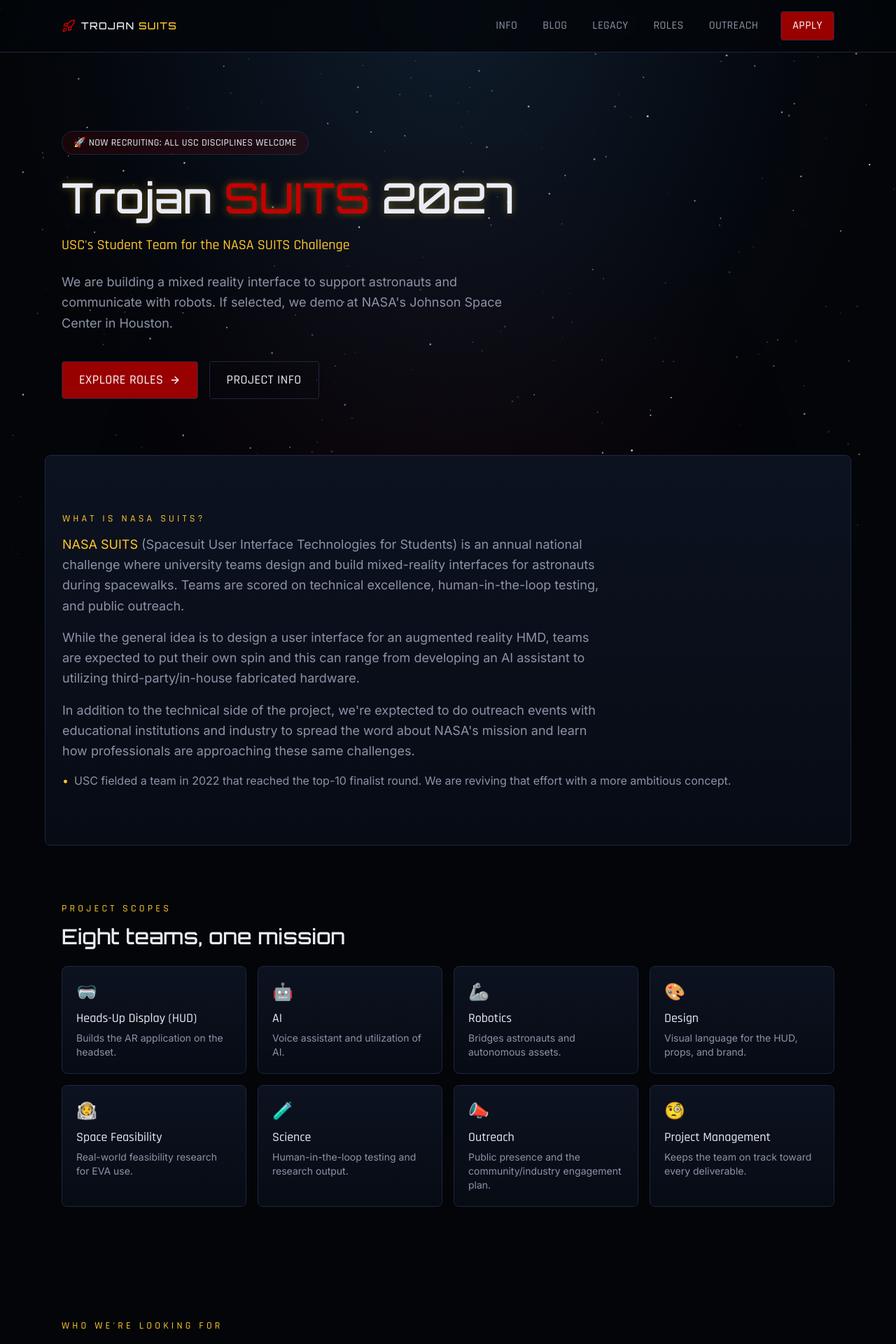
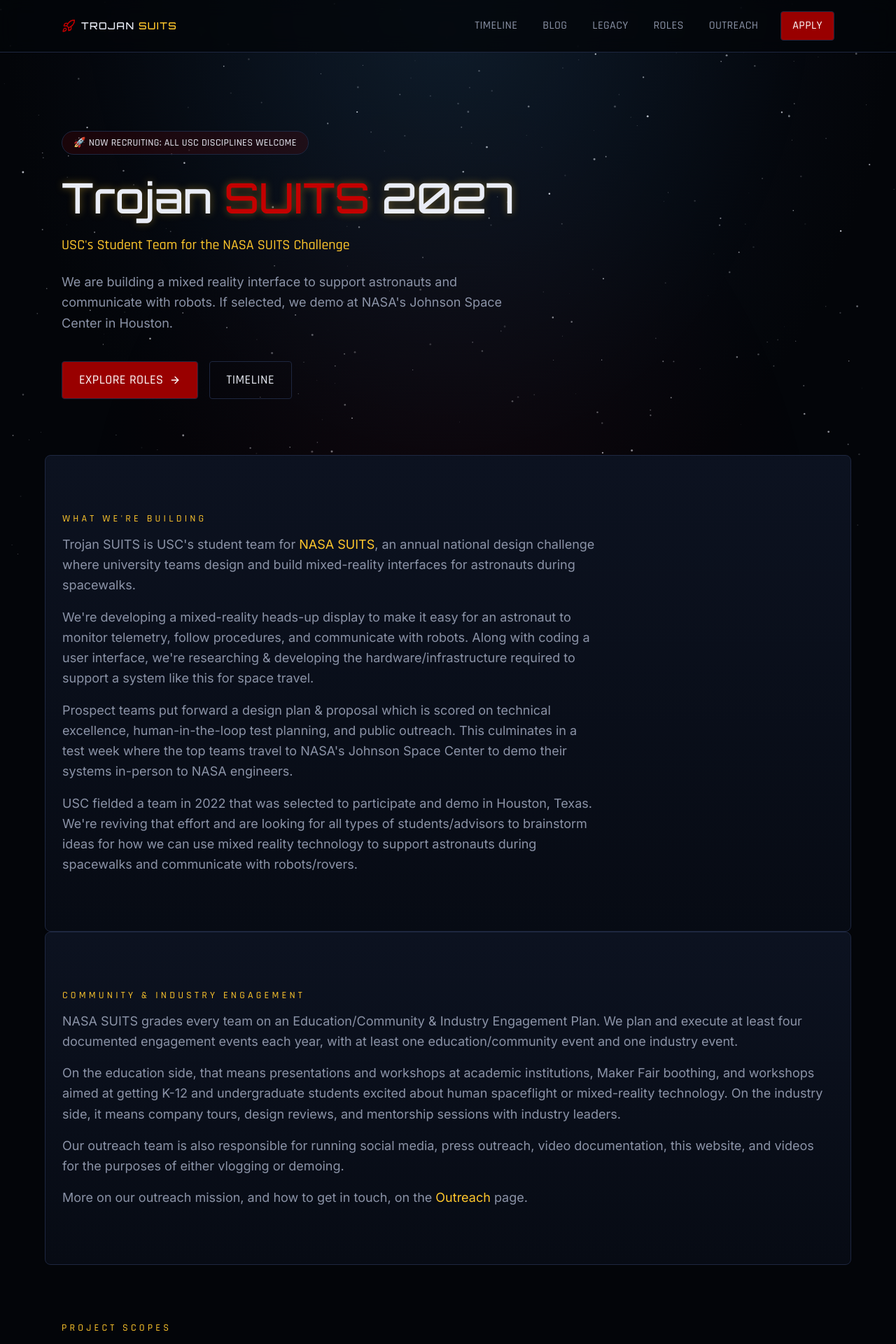
Before and after one commit to Trojan-SUITS/Trojan-SUITS-Website, a Next.js app: page / in a window 1280 px wide. Shown: the top 1920 px of the page at 70% size. Built offline with nearby package versions, Linux system fonts and the light colour scheme.

Commit message:
Renamed some pages, swapped some content from the time line page to landing page, set up CI/CD

```diff
--- a/src/app/blog/page.tsx
+++ b/src/app/blog/page.tsx
@@ -1,7 +1,8 @@
 import type { Metadata } from "next";
 import { Section, Eyebrow } from "@/components/Section";
 import AuthorAvatar from "@/components/AuthorAvatar";
-import { blogPosts } from "@/data/blog";
+import { blogPosts, type BlogPost } from "@/data/blog";
+import { formatPostDate, monthLabel, monthSlug } from "@/lib/blogDate";
 
 export const metadata: Metadata = {
   title: "Blog | Trojan SUITS 2027",
@@ -9,7 +10,26 @@
     "Updates from Trojan SUITS, USC's team for the NASA SUITS challenge.",
 };
 
+function groupByMonth(posts: BlogPost[]) {
+  const sorted = [...posts].sort((a, b) => b.date.localeCompare(a.date));
+  const groups: { label: string; slug: string; posts: BlogPost[] }[] = [];
+
+  for (const post of sorted) {
+    const label = monthLabel(post.date);
+    const last = groups[groups.length - 1];
+    if (last?.label === label) {
+      last.posts.push(post);
+    } else {
+      groups.push({ label, slug: monthSlug(post.date), posts: [post] });
+    }
+  }
+
+  return groups;
+}
+
 export default function BlogPage() {
+  const months = groupByMonth(blogPosts);
+
   return (
     <>
       <Section className="pt-16 md:pt-20">
@@ -20,9 +40,30 @@
       </Section>
 
       <Section className="pb-24">
+        <div className="mb-10 flex flex-wrap gap-2">
+          {months.map((month) => (
+            <a
+              key={month.slug}
+              href={`#${month.slug}`}
+              className="rounded-full border border-space-border-bright px-4 py-2 font-hud text-sm uppercase tracking-wide text-foreground transition-colors hover:border-hud-cyan hover:text-gold"
+            >
+              {month.label}
+            </a>
+          ))}
+        </div>
+
+        <div className="space-y-12">
+          {months.map((month) => (
+            <div key={month.slug} id={month.slug} className="scroll-mt-24">
+              <h2 className="mb-4 font-hud text-sm uppercase tracking-wide text-foreground-muted">
+                {month.label}
+              </h2>
               <div className="space-y-4">
-          {blogPosts.map((post) => (
-            <div key={post.id} className="panel-border flex gap-4 rounded-lg p-6">
+                {month.posts.map((post) => (
+                  <div
+                    key={post.id}
+                    className="panel-border flex gap-4 rounded-lg p-6"
+                  >
                     <AuthorAvatar name={post.author} />
                     <div>
                       <div className="mb-2 flex flex-wrap items-baseline gap-x-3 gap-y-1">
@@ -30,7 +71,7 @@
                           {post.author}
                         </span>
                         <span className="font-hud text-sm uppercase tracking-wide text-gold/80">
-                    {post.date}
+                          {formatPostDate(post.date)}
                         </span>
                       </div>
                       <div className="space-y-4 text-lg text-foreground-muted">
@@ -40,6 +81,9 @@
                   </div>
                 ))}
               </div>
+            </div>
+          ))}
+        </div>
       </Section>
     </>
   );
--- a/src/app/info/page.tsx
+++ /dev/null
@@ -1,62 +0,0 @@
-import type { Metadata } from "next";
-import { Section, Eyebrow, SectionTitle } from "@/components/Section";
-import { PhaseComparisonTimeline } from "@/components/Timeline";
-import { phaseGroups } from "@/data/timeline";
-
-export const metadata: Metadata = {
-  title: "Info | Trojan SUITS 2027",
-  description:
-    "Project info, timeline, and current roster for Trojan SUITS, USC's team for the NASA SUITS challenge.",
-};
-
-export default function InfoPage() {
-  return (
-    <>
-      <Section className="pt-16 md:pt-20">
-        <Eyebrow>Info</Eyebrow>
-        <h1 className="font-display text-3xl text-foreground md:text-5xl">
-          Project Info
-        </h1>
-      </Section>
-
-      <Section id="project-info" className="panel-border rounded-lg">
-        <SectionTitle>What We're Building</SectionTitle>
-        <div className="space-y-4 text-lg leading-relaxed text-foreground-muted">
-          <p>
-            Trojan SUITS is USC's student team for NASA SUITS,
-            an annual national design challenge where university teams design and build
-            mixed-reality interfaces for astronauts during spacewalks.
-          </p>
-          <p>
-            We're developing a mixed-reality heads-up display
-            to make it easy for an astronaut to monitor telemetry,
-            follow procedures, and direct autonomous assets during an EVA
-            without breaking focus on the physical task in front of them.
-          </p>
-          <p>
-            Prospect teams put forward a design plan & proposal which is scored on
-            technical excellence, human-in-the-loop test planning, and public outreach.
-            This culminates in a test week where the top teams travel
-            to NASA's Johnson Space Center to demo their systems in-person to
-            NASA engineers.
-          </p>
-          <p>
-            USC fielded a team in 2022 that was selected to participate and demo in Houston, Texas.
-            We're reviving that effort and are looking for all types of students & advisors to
-            braintstorm and develop ideas for how we can use mixed reality technology to support
-            astronauts during space walks and communicate with robots/rovers.
-          </p>
-        </div>
-      </Section>
-
-      <Section id="timeline">
-        <Eyebrow>Timeline</Eyebrow>
-        <p className="mb-10 max-w-3xl text-foreground-muted">
-          All NASA dates are sourced from the FY2026 NASA SUITS season and are subject to change
-          once the FY2027 guidelines are formally published in late August, 2026.
-        </p>
-        <PhaseComparisonTimeline groups={phaseGroups} />
-      </Section>
-    </>
-  );
-}
--- a/src/app/legacy/page.tsx
+++ b/src/app/legacy/page.tsx
@@ -15,7 +15,7 @@
       <Section className="pt-16 md:pt-20">
         <Eyebrow>Legacy</Eyebrow>
         <h1 className="font-display text-3xl text-foreground md:text-5xl">
-          Our Legacy
+          USC Teams of the Past
         </h1>
       </Section>
 
--- a/src/app/page.tsx
+++ b/src/app/page.tsx
@@ -17,7 +17,8 @@
   "Psychology / Cognitive Science",
   "Design",
   "Journalism / Communications",
-  "Business / Marketing",
+  "Business",
+  "Marketing",
   "Mechanical / Systems Engineering",
 ];
 
@@ -47,18 +48,19 @@
             Explore Roles <ArrowRight className="h-4 w-4" />
           </Link>
           <Link
-            href="/info"
+            href="/timeline"
             className="inline-flex items-center gap-2 rounded border border-space-border-bright px-6 py-3 font-hud text-lg uppercase tracking-wide text-foreground transition-colors hover:border-hud-cyan hover:text-gold"
           >
-            Project Info
+            Timeline
           </Link>
         </div>
       </Section>
 
       <Section className="panel-border rounded-lg">
-        <Eyebrow>What is NASA SUITS?</Eyebrow>
+        <Eyebrow>What We're Building</Eyebrow>
         <div className="space-y-4">
           <p className="max-w-3xl text-lg leading-relaxed text-foreground-muted">
+            Trojan SUITS is USC's student team for{" "}
             <a
               href={NASA_SUITS_URL}
               target="_blank"
@@ -66,29 +68,63 @@
               className="text-gold hover:underline"
             >
               NASA SUITS
-            </a>{" "}
-            (Spacesuit User Interface Technologies for Students) is
-            an annual national challenge where university teams design and
-            build mixed-reality interfaces for astronauts during spacewalks.
-            Teams are scored on technical excellence, human-in-the-loop
-            testing, and public outreach.
+            </a>
+            , an annual national design challenge where university teams
+            design and build mixed-reality interfaces for astronauts during
+            spacewalks.
           </p>
           <p className="max-w-3xl text-lg leading-relaxed text-foreground-muted">
-            While the general idea is to design
-            a user interface for an augmented reality HMD, teams are expected
-            to put their own spin and this can range from developing an AI assistant
-            to utilizing third-party/in-house fabricated hardware.
+            We're developing a mixed-reality heads-up display to make it easy
+            for an astronaut to monitor telemetry, follow procedures, and
+            communicate with robots. Along with coding a user interface, we're researching
+            & developing the hardware/infrastructure required to support
+            a system like this for space travel.
           </p>
           <p className="max-w-3xl text-lg leading-relaxed text-foreground-muted">
-            In addition to the technical side of the project, we're exptected to do
-            outreach events with educational institutions and industry to spread the word
-            about NASA's mission and learn how professionals are approaching these
-            same challenges.
+            Prospect teams put forward a design plan & proposal which is
+            scored on technical excellence, human-in-the-loop test planning,
+            and public outreach. This culminates in a test week where the top
+            teams travel to NASA's Johnson Space Center to demo their systems
+            in-person to NASA engineers.
           </p>
-          <p className="flex items-center gap-2 text-foreground-muted">
-            <span className="text-gold">•</span>
-            USC fielded a team in 2022 that reached the top-10 finalist round.
-            We are reviving that effort with a more ambitious concept.
+          <p className="max-w-3xl text-lg leading-relaxed text-foreground-muted">
+            USC fielded a team in 2022 that was selected to participate and
+            demo in Houston, Texas. We're reviving that effort and are
+            looking for all types of students/advisors to brainstorm ideas for how we can use mixed reality technology to
+            support astronauts during spacewalks and communicate with
+            robots/rovers.
+          </p>
+        </div>
+      </Section>
+
+      <Section id="outreach" className="panel-border rounded-lg">
+        <Eyebrow>Community & Industry Engagement</Eyebrow>
+        <div className="space-y-4 text-lg leading-relaxed text-foreground-muted">
+          <p>
+            NASA SUITS grades every team on an Education/Community & Industry
+            Engagement Plan. We plan and execute at least four documented
+            engagement events each year, with at least one education/community
+            event and one industry event.
+          </p>
+          <p>
+            On the education side, that means presentations and workshops at
+            academic institutions, Maker Fair boothing, and workshops
+            aimed at getting K-12 and undergraduate students excited about
+            human spaceflight or mixed-reality technology. On the industry
+            side, it means company tours, design reviews, and mentorship
+            sessions with industry leaders.
+          </p>
+          <p>
+            Our outreach team is also responsible for running social media,
+            press outreach, video documentation, this website, and videos for
+            the purposes of either vlogging or demoing.
+          </p>
+          <p>
+            More on our outreach mission, and how to get in touch, on the{" "}
+            <a href="/outreach" className="text-gold hover:underline">
+              Outreach
+            </a>{" "}
+            page.
           </p>
         </div>
       </Section>
--- /dev/null
+++ b/src/app/timeline/page.tsx
@@ -0,0 +1,31 @@
+import type { Metadata } from "next";
+import { Section, Eyebrow } from "@/components/Section";
+import { PhaseComparisonTimeline } from "@/components/Timeline";
+import { phaseGroups } from "@/data/timeline";
+
+export const metadata: Metadata = {
+  title: "Timeline | Trojan SUITS 2027",
+  description:
+    "The NASA SUITS schedule alongside Trojan SUITS' internal plan.",
+};
+
+export default function TimelinePage() {
+  return (
+    <>
+      <Section className="pt-16 md:pt-20">
+        <Eyebrow>Timeline</Eyebrow>
+        <h1 className="font-display text-3xl text-foreground md:text-5xl">
+          FY2027
+        </h1>
+      </Section>
+
+      <Section>
+        <p className="mb-10 max-w-3xl text-foreground-muted">
+          All NASA dates are sourced from the FY2026 NASA SUITS season and are subject to change
+          once the FY2027 guidelines are formally published in late August, 2026.
+        </p>
+        <PhaseComparisonTimeline groups={phaseGroups} />
+      </Section>
+    </>
+  );
+}
--- a/src/components/Footer.tsx
+++ b/src/components/Footer.tsx
@@ -32,8 +32,8 @@
           </a>
         </div>
         <div className="flex flex-wrap gap-x-6 gap-y-2">
-          <Link href="/info" className="hover:text-gold">
-            Info
+          <Link href="/timeline" className="hover:text-gold">
+            Timeline
           </Link>
           <Link href="/blog" className="hover:text-gold">
             Blog
--- a/src/components/Navbar.tsx
+++ b/src/components/Navbar.tsx
@@ -6,7 +6,7 @@
 import { Menu, X, Rocket } from "lucide-react";
 
 const links = [
-  { href: "/info", label: "Info" },
+  { href: "/timeline", label: "Timeline" },
   { href: "/blog", label: "Blog" },
   { href: "/legacy", label: "Legacy" },
   { href: "/roles", label: "Roles" },
--- a/src/data/blog.tsx
+++ b/src/data/blog.tsx
@@ -2,7 +2,7 @@
 
 export type BlogPost = {
   id: string;
-  date: string;
+  date: string; // ISO format, e.g. "2026-07-30" — powers both the display date and the month grouping
   author: string; // must match a `name` in src/data/roster.ts
   content: ReactNode; // plain text, or full JSX: <img>, custom classNames, etc.
 };
@@ -10,7 +10,7 @@
 export const blogPosts: BlogPost[] = [
   {
     id: "2026-07-30-recruiting",
-    date: "July 30, 2026",
+    date: "2026-07-30",
     author: "Brian Lim",
     content: (
       <p>
--- /dev/null
+++ b/src/lib/blogDate.ts
@@ -0,0 +1,24 @@
+// `iso` is a "YYYY-MM-DD" string. Parsed with an explicit time so it's not
+// shifted a day by UTC/local timezone differences.
+function toDate(iso: string) {
+  return new Date(`${iso}T00:00:00`);
+}
+
+export function formatPostDate(iso: string) {
+  return toDate(iso).toLocaleDateString("en-US", {
+    month: "long",
+    day: "numeric",
+    year: "numeric",
+  });
+}
+
+export function monthLabel(iso: string) {
+  return toDate(iso).toLocaleDateString("en-US", {
+    month: "long",
+    year: "numeric",
+  });
+}
+
+export function monthSlug(iso: string) {
+  return monthLabel(iso).toLowerCase().replace(/\s+/g, "-");
+}
```
Lines whose indentation alone changed are shown as unchanged.
